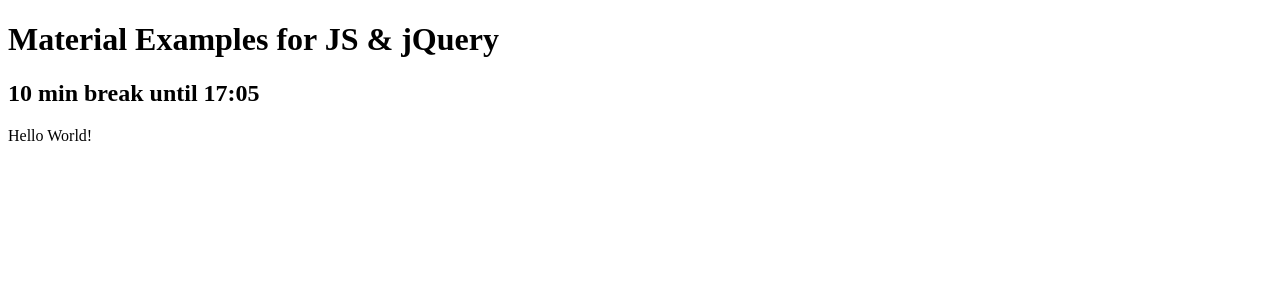
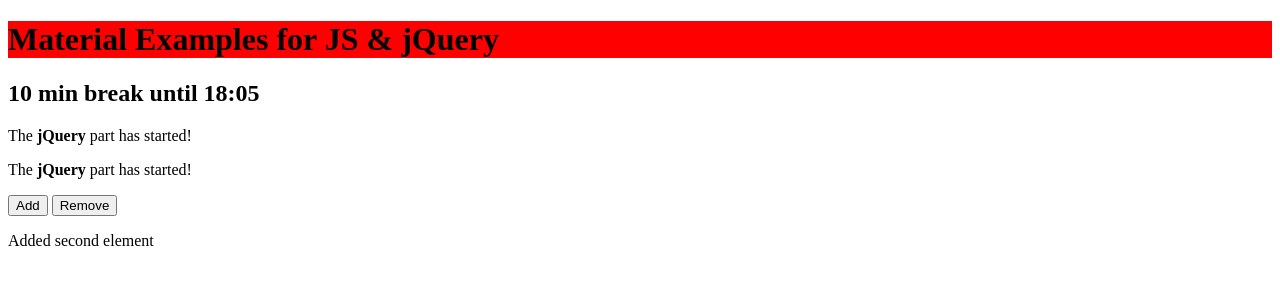
Before and after one commit to konnack/sah-js-examples-april-6, a plain HTML site: page index.html in a window 1280 px wide. Drawn offline with nearby package versions, Linux system fonts and the light colour scheme.

Commit message:
Third part

```diff
--- a/index.html
+++ b/index.html
@@ -4,11 +4,17 @@
     <meta charset="UTF-8">
     <meta name="viewport" content="width=device-width, initial-scale=1.0">
     <title>Material Examples for JavaScript</title>
+    <link rel="stylesheet" href="styles.css">
 </head>
 <body>
     <h1>Material Examples for JS & jQuery</h1>
-    <h2>10 min break until 17:05</h2>
+    <h2 class="green">10 min break until 18:05</h2>
     <p>Hello World!</p>
+    <p>Hello World2!</p>
+    <button id="add-button">Add</button>
+    <button id="remove-button">Remove</button>
+    <main></main>
+    <script src="https://ajax.googleapis.com/ajax/libs/jquery/3.4.1/jquery.min.js"></script>
     <script src="scripts.js"></script>
 </body>
 </html>
--- a/scripts.js
+++ b/scripts.js
@@ -1,6 +1,30 @@
 let name = "Adam"
 
 console.log (`Hello, my dear ${name}`);
+
+//jQuery part
+$ ('p').html ('The <strong>jQuery</strong>  part has started!')
+
+$ ('h1').css ('background', 'red')
+
+$ ('h2').toggleClass ('green');
+$ ('p').toggleClass ('green');
+$ ('p').toggleClass ('green');
+
+$('main').append ('<p id="first">Added element</p>')
+$('main').append ('<p id="second">Added second element</p>')
+
+$('#first').remove();
+
+$('#add-button').click(() => {
+    $('main').append ('<p> Added a new p tag </p>');
+});
+
+let removeFunction = () => {
+    $('main p:last-child').remove ();
+}
+
+$('#remove-button').click(removeFunction);
 
 //First Part from the Developer Console
 
--- /dev/null
+++ b/styles.css
@@ -0,0 +1,3 @@
+.green {
+    background-color: lime;
+}
```
